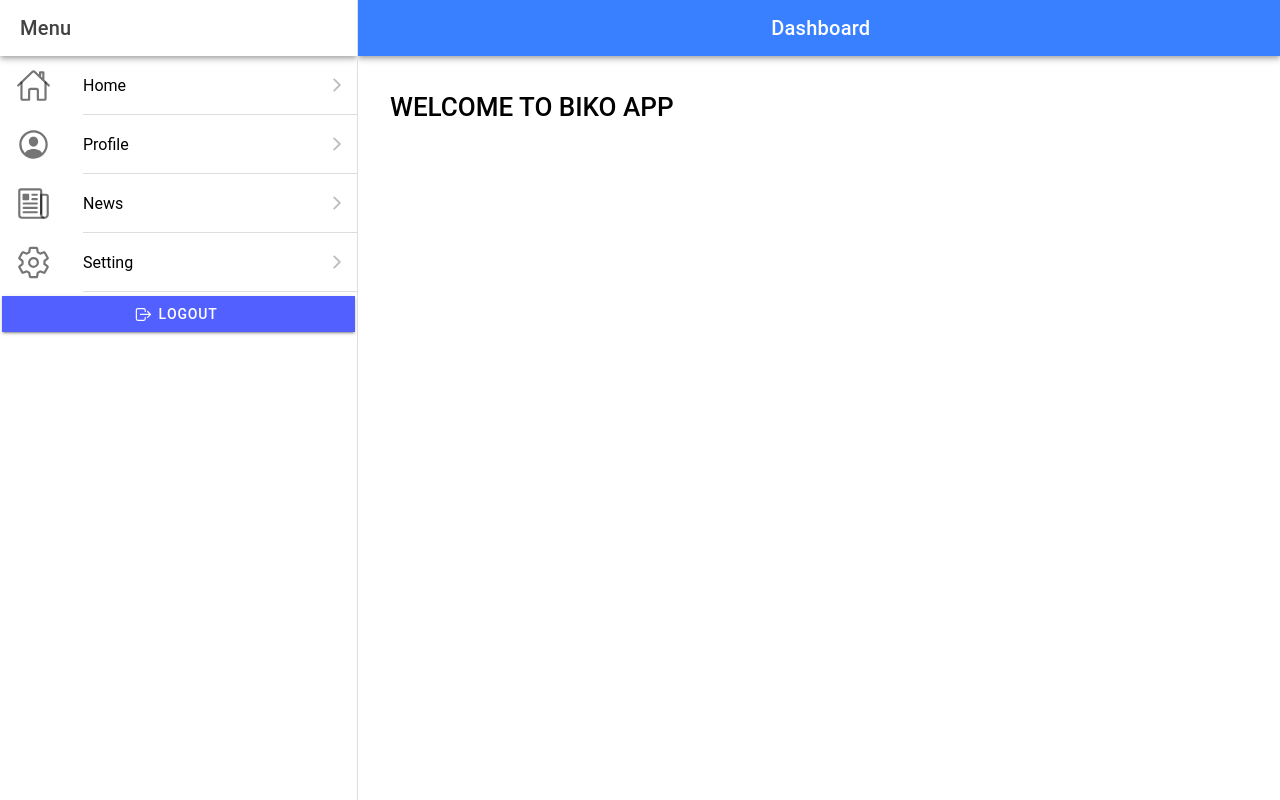
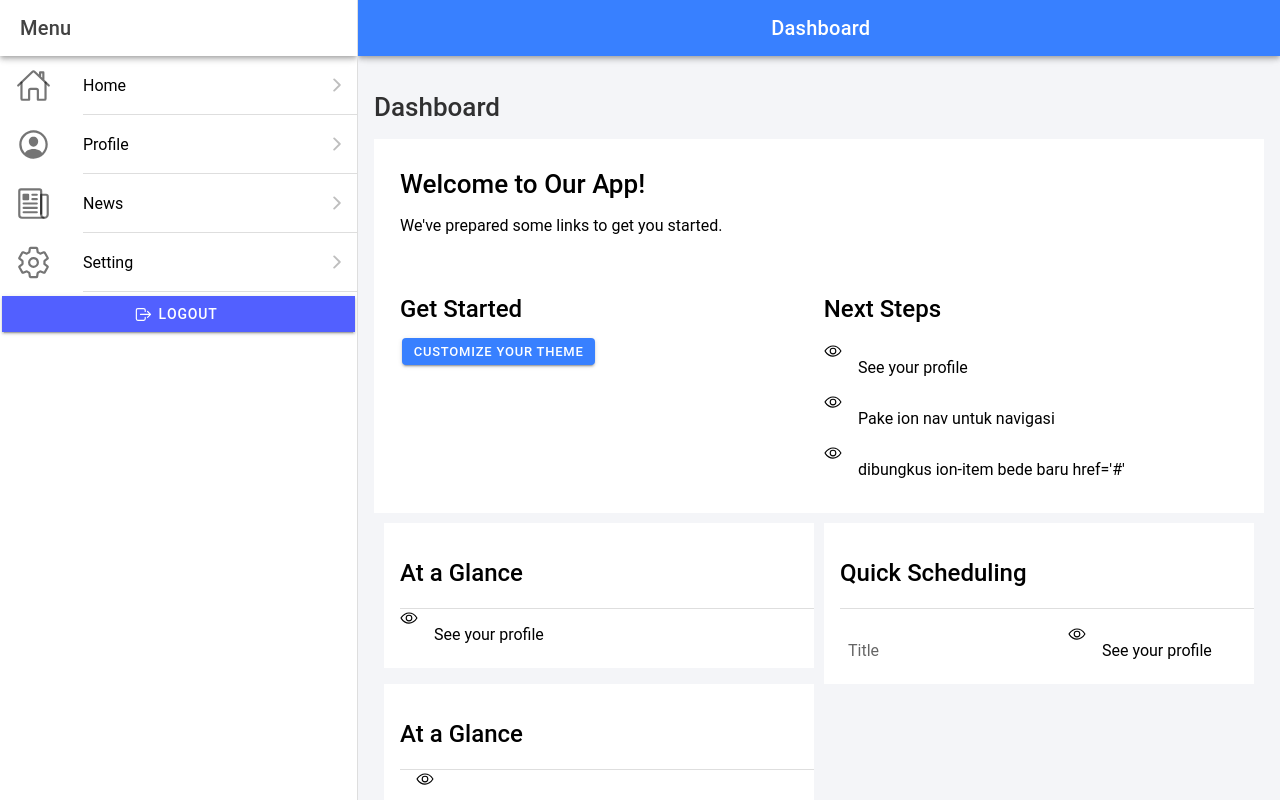
Before and after one commit to VinaRiqqaK07/bk-app-sisfor, a React (Vite) app: page /app/home in a window 1280 px wide. Built offline with nearby package versions, Linux system fonts and the light colour scheme.

Commit message:
publish dashboard

```diff
--- a/src/components/Home/HomeDashboard.css
+++ b/src/components/Home/HomeDashboard.css
@@ -0,0 +1,3 @@
+.dashboard-title {
+    opacity: 80%;
+}
--- a/src/components/Home/HomeDashboard.tsx
+++ b/src/components/Home/HomeDashboard.tsx
@@ -1,6 +1,7 @@
-import { IonButtons, IonContent, IonHeader, IonItem, IonMenuButton, IonPage, IonTitle, IonToolbar } from '@ionic/react';
+import { IonButton, IonButtons, IonCard, IonCardContent, IonCardSubtitle, IonCardTitle, IonCol, IonContent, IonGrid, IonHeader, IonIcon, IonInput, IonItem, IonLabel, IonList, IonMenuButton, IonPage, IonRow, IonTitle, IonToolbar } from '@ionic/react';
 import React from 'react';
 import './HomeDashboard.css'
+import { eyeOutline } from 'ionicons/icons';
 
 const HomeDashboard: React.FC = () => {
 
@@ -14,10 +15,113 @@ const HomeDashboard: React.FC = () => {
                     <IonTitle className='ion-text-center'>Dashboard</IonTitle>
                 </IonToolbar>
             </IonHeader>
-            <IonContent className="ion-padding">
-                <IonItem lines='none'>
-                    <h1>WELCOME TO BIKO APP</h1>
+            <IonContent className="ion-padding" color={'light'}>
+                <h1 className='dashboard-title'>Dashboard</h1>
+                <IonItem lines='none' className='ion-margin-top'>
+                    <IonGrid>
+                        <IonRow>
+                            <IonCol>
+                            <IonLabel className='ion-margin-top'>
+                                <h1>Welcome to Our App!</h1>
+                                <p>We've prepared some links to get you started.</p>
+                            </IonLabel>
+                            </IonCol>
+                        </IonRow>
+                        <IonRow className='ion-margin-top'>
+                            <IonCol>
+                                <IonLabel>
+                                    <h2>Get Started</h2>
+                                </IonLabel>
+                                <IonButton size='small' type='button' color={'primary'}>
+                                    Customize Your Theme
+                                </IonButton>
+                            </IonCol>
+                            <IonCol>
+                                <IonLabel>
+                                    <h2>Next Steps</h2>
+                                </IonLabel>
+                                <IonList>
+                                    <IonRow>
+                                        <IonIcon icon={eyeOutline} size='small'></IonIcon>
+                                        <IonLabel className='ion-margin-start'>
+                                            <p>See your profile</p>
+                                        </IonLabel>
+                                    </IonRow>
+                                    <IonRow>
+                                        <IonIcon icon={eyeOutline} size='small'></IonIcon>
+                                        <IonLabel className='ion-margin-start'>
+                                            <p>Pake ion nav untuk navigasi</p>
+                                        </IonLabel>
+                                    </IonRow>
+                                    <IonRow>
+                                        <IonIcon icon={eyeOutline} size='small'></IonIcon>
+                                        <IonLabel className='ion-margin-start'>
+                                            <p>dibungkus ion-item bede baru href='#'</p>
+                                        </IonLabel>
+                                    </IonRow>
+                                </IonList>
+
+                            </IonCol>
+                        </IonRow>
+
+                    </IonGrid>
+
                 </IonItem>
+
+                <IonGrid>
+                   <IonRow>
+                    <IonCol>
+                        <IonList>
+                            <IonItem >
+                                <IonLabel>
+                                    <h2>At a Glance</h2>
+                                </IonLabel>
+                            </IonItem>
+                            <IonItem lines='none'>
+                            <IonRow>
+                                        <IonIcon icon={eyeOutline} size='small'></IonIcon>
+                                        <IonLabel className='ion-margin-start'>
+                                            <p>See your profile</p>
+                                        </IonLabel>
+                                    </IonRow>
+                            </IonItem>
+                        </IonList>
+                        <IonList className='ion-margin-top'>
+                        <IonItem >
+                                <IonLabel>
+                                    <h2>At a Glance</h2>
+                                </IonLabel>
+                            </IonItem>
+                            <IonItem lines='none'>
+                            <IonRow>
+                                        <IonLabel className='ion-margin-start' class='ion-text-wrap'>
+                                        <IonIcon icon={eyeOutline} size='small'></IonIcon>
+                                            <p>kotak di atas ubah jadi grid dulu, item di dalam</p>
+                                        </IonLabel>
+                                    </IonRow>
+                            </IonItem>
+                        </IonList>
+                    </IonCol>
+                    <IonCol>
+                    <IonList>
+                    <IonItem>
+                                <IonLabel>
+                                    <h2>Quick Scheduling</h2>
+                                </IonLabel>
+                            </IonItem>
+                            <IonItem className='ion-margin-top' lines='none'>
+                            <IonRow>
+                            <IonInput fill='outline' placeholder='Title'></IonInput>
+                                        <IonIcon icon={eyeOutline} size='small'></IonIcon>
+                                        <IonLabel className='ion-margin-start'>
+                                            <p>See your profile</p>
+                                        </IonLabel>
+                                    </IonRow>
+                            </IonItem>
+                    </IonList>
+                    </IonCol>
+                   </IonRow>
+                </IonGrid>
             </IonContent>
         </IonPage>
     );
```
